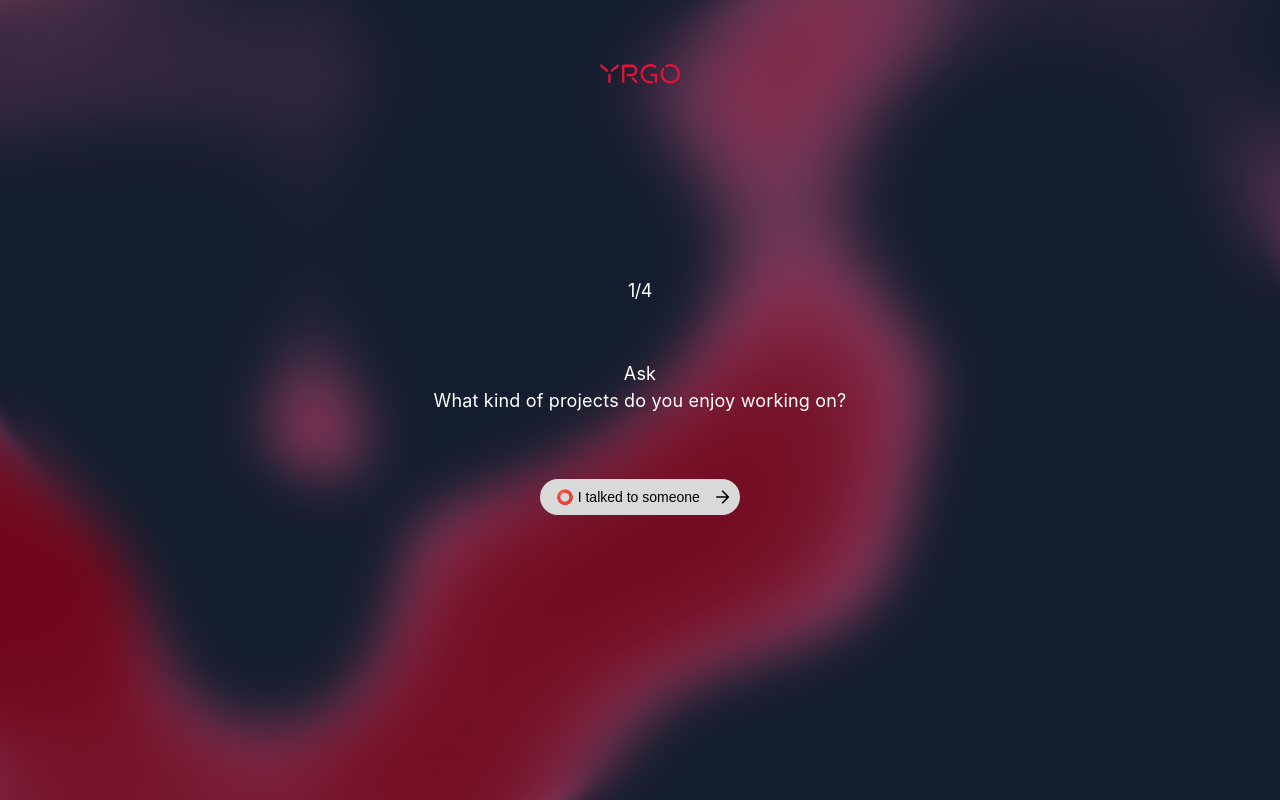
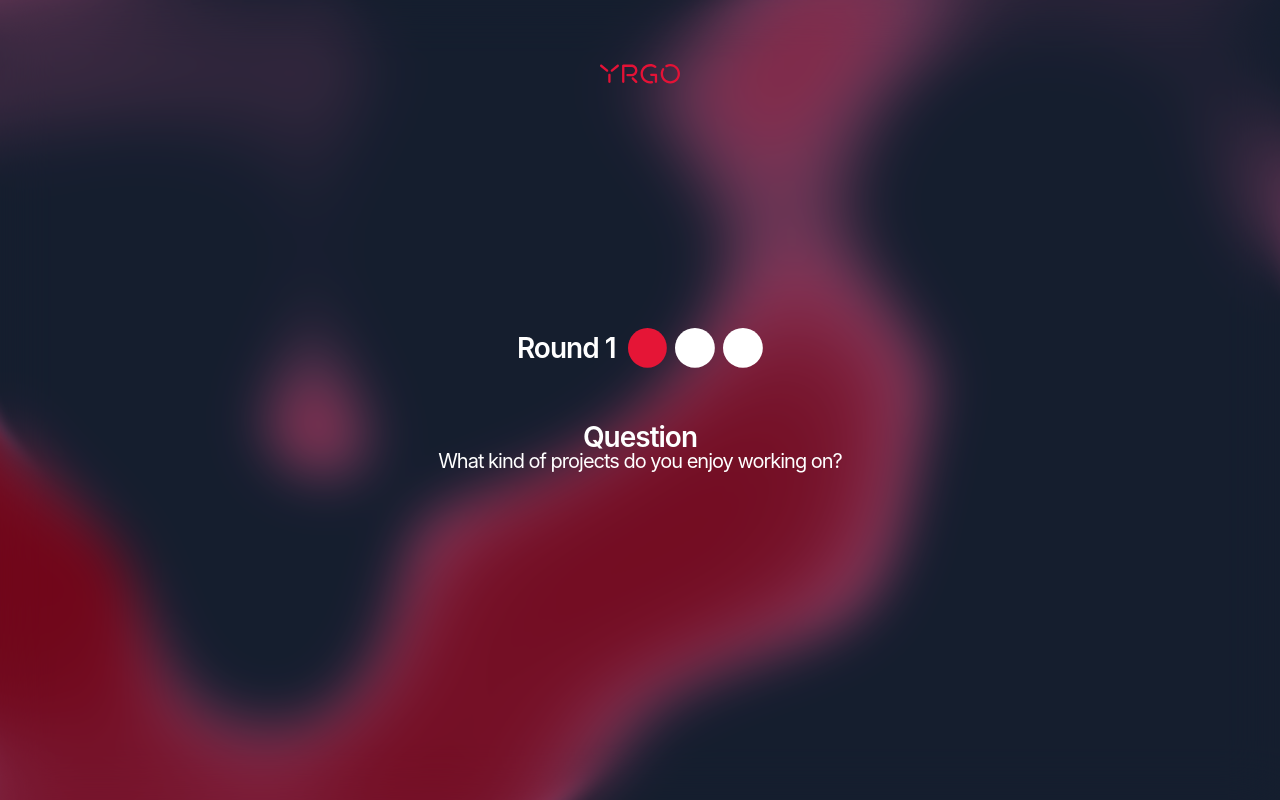
Before and after one commit to egirardo/mingle-app, a React (Vite) app in the folder client/: page /question in a window 1280 px wide. Built offline with nearby package versions, Linux system fonts and the light colour scheme.

Commit message:
added a rounds component and images for said component, also updated the json questions file

```diff
--- /dev/null
+++ b/client/src/components/RoundsDisplay/RoundsDisplay.jsx
@@ -0,0 +1,36 @@
+import styles from "./RoundsDisplay.module.css";
+import ellipseRed from "../../assets/icons/ellipse-red.svg";
+import ellipseWhite from "../../assets/icons/ellipse-white.svg";
+import questionsJson from "../../data/questions.json";
+
+export default function RoundsDisplay(props) {
+  const currentRound = Number(props.currentRound) || 0;
+  const className = props.className || "";
+
+  const questions = questionsJson.questions || [];
+  const totalRounds = questions.length;
+
+  const roundDots = questions.map((question, index) => {
+    const roundNumber = index + 1;
+    const roundPlayed = roundNumber <= currentRound;
+
+    return (
+      <img
+        key={roundNumber}
+        className={styles.roundDot}
+        src={roundPlayed ? ellipseRed : ellipseWhite}
+        alt={`Round ${roundNumber} of ${totalRounds}: ${roundPlayed ? "played" : "not played"}`}
+      />
+    );
+  });
+
+  const containerClassName =
+    `${styles.roundCountContainer} ${className}`;
+
+  return (
+    <div className={containerClassName}>
+      <span>Round {currentRound}</span>
+      <div className={styles.roundDisplay}>{roundDots}</div>
+    </div>
+  );
+}
--- /dev/null
+++ b/client/src/components/RoundsDisplay/RoundsDisplay.module.css
@@ -0,0 +1,17 @@
+.roundCountContainer {
+  display: flex;
+  align-items: center;
+  justify-content: center;
+  gap: 12px;
+}
+
+.roundDisplay {
+  display: flex;
+  align-items: center;
+  gap: 8px;
+}
+
+.roundDot {
+  width: 39.836px;
+  height: 39.836px;
+}
--- a/client/src/data/questions.json
+++ b/client/src/data/questions.json
@@ -2,27 +2,21 @@
   "questions": [
     {
       "id": 1,
-      "task": "Talk to someone near you",
+      "task": "Find someone near you",
       "round": 1,
       "question": "What kind of projects do you enjoy working on?"
     },
     {
       "id": 2,
-      "task": "Talk to someone new",
+      "task": "Find someone new to talk to",
       "round": 2,
-      "question": "What do you want to learn during your LIA?"
+      "question": "What do you want to learn during your LIA??"
     },
     {
       "id": 3,
-      "task": "Talk to someone in a different field",
+      "task": "Find someone new",
       "round": 3,
       "question": "How do you usually collaborate with others?"
-    },
-    {
-      "id": 4,
-      "task": "Talk to someone you haven’t met yet",
-      "round": 4,
-      "question": "What makes a good LIA experience for you?"
     }
   ]
 }
--- a/client/src/views/mingleGame/MingleGame.module.css
+++ b/client/src/views/mingleGame/MingleGame.module.css
@@ -107,6 +107,7 @@
   font-weight: 600;
   line-height: var(--line-heading);
   letter-spacing: -1px;
+  font-size: 28px;
   text-align: center;
   font-style: normal;
   color: white;
--- a/client/src/views/mingleGame/Question.jsx
+++ b/client/src/views/mingleGame/Question.jsx
@@ -3,6 +3,7 @@ import Timer from "../../components/Timer/Timer.jsx";
 import styles from "./MingleGame.module.css";
 import Button from "../../components/Buttons/Button";
 import yrgoLogo from "../../assets/yrgo-logo.svg";
+import RoundsDisplay from "../../components/RoundsDisplay/RoundsDisplay.jsx";
 
 export default function Question() {
   const mingle = useOutletContext();
@@ -28,22 +29,15 @@ export default function Question() {
   return (
     <div className={`${styles.main} ${styles.mingle} ${styles.backgroundBlur}`}>
       <img className={styles.yrgoLogo} src={yrgoLogo} alt="Yrgo logo" />
-      <div className={styles.roundCountContainer}>
-        <span>
-          {currentQuestion?.round}/{mingle.questions.length}
-        </span>
-      </div>
+      <RoundsDisplay
+        currentRound={currentQuestion?.round || 0}
+        className={styles.textLargeBold}
+      />
       <Timer minutes={0.1} onExpire={handleExpire} className={styles.hidden} />
       <div className={styles.instructionContainer}>
-        <p className={styles.largeTextBold}>Ask</p>
-        <p className={styles.largeText}>{currentQuestion?.question}</p>
+        <p className={styles.textLargeBold}>Question</p>
+        <p className={styles.textMediumRegular}>{currentQuestion?.question}</p>
       </div>
-      {/* temporary button */}
-      <Button
-        buttonName="⭕ I talked to someone"
-        buttonColor="gray"
-        iconSrc="arrowRight"
-      />
     </div>
   );
 }
```
Also changed, not shown: client/src/assets/icons/ellipse-red.svg (added), client/src/assets/icons/ellipse-white.svg (added).
